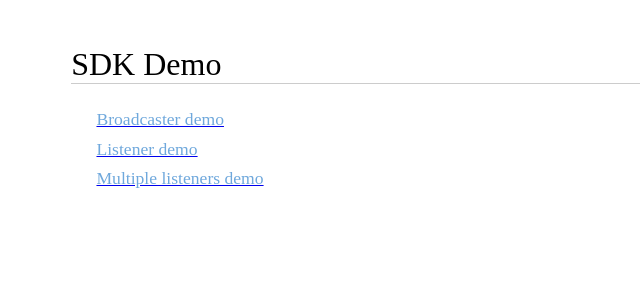
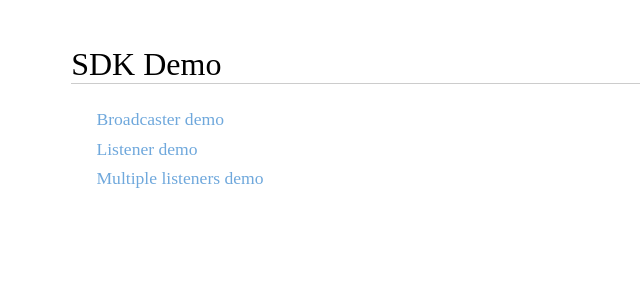
Before and after one commit to Benzinga/benzinga-squawk-client, a Next.js app in the folder examples/webrtc-client-example/: page / in a window 1280 px wide. Shown: the top 300 px of the page, without its empty margins (0-640 px from the left). Built offline with nearby package versions, Linux system fonts and the light colour scheme.

Commit message:
nextjs version upgrade fix

```diff
--- a/examples/webrtc-client-example/components/home/index.tsx
+++ b/examples/webrtc-client-example/components/home/index.tsx
@@ -14,23 +14,23 @@ const HomeContainer = () => {
       <div className={styles.title}>{sdkDemo}</div>
       <div className={styles.demo_list_container}>
         <div className={styles.demo_container}>
-          <Link href={'/broadcaster-demo'}>
-            <a className={styles.demo_link}>{'Broadcaster demo'}</a>
+          <Link href={'/broadcaster-demo'} className={styles.demo_link}>
+            {'Broadcaster demo'}
           </Link>
         </div>
         <div className={styles.demo_container}>
-          <Link href={'/listener-demo'}>
-            <a className={styles.demo_link}>{'Listener demo'}</a>
+          <Link href={'/listener-demo'} className={styles.demo_link}>
+            {'Listener demo'}
           </Link>
         </div>
         <div className={styles.demo_container}>
-          <Link href={'/multiple-listener-demo'}>
-            <a className={styles.demo_link}>{'Multiple listeners demo'}</a>
+          <Link href={'/multiple-listener-demo'} className={styles.demo_link}>
+            {'Multiple listeners demo'}
           </Link>
         </div>
       </div>
     </div>
-  )
+  );
 }
 
 export { HomeContainer }
```
